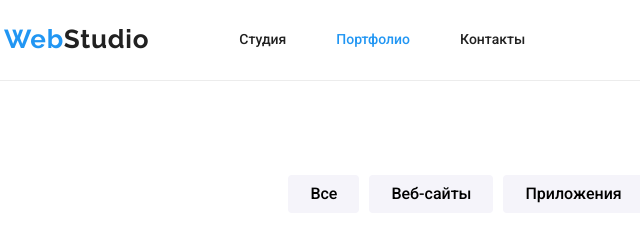
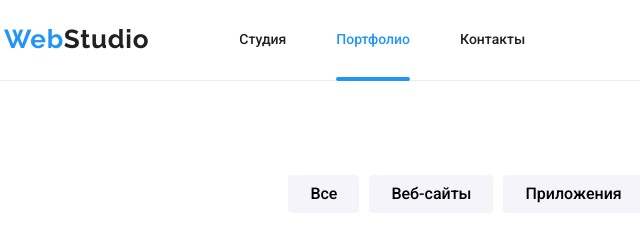
Before and after one commit to smouri/goit-markup-hw-05, a plain HTML site: page portfolio.html in a window 1280 px wide. Shown: the top 240 px of the page, 51-691 px from the left. Drawn offline with nearby package versions, Linux system fonts and the light colour scheme.

Commit message:
add transition

```diff
--- a/css/styles.css
+++ b/css/styles.css
@@ -122,9 +122,19 @@ address {
 }
 
 .site-nav .link.current {
+  position: relative;
   color: var(--accent-color);
 }
-
+.site-nav .link.current::after {
+  content: "";
+  position: absolute;
+  bottom: -1px;
+  display: block;
+  width: 100%;
+  height: 4px;
+  background-color: var(--accent-color);
+  border-radius: 2px;
+}
 .contact-list {
   display: flex;
   align-items: center;
@@ -157,11 +167,13 @@ address {
 .header .link {
   display: flex;
   align-items: center;
+  transition: color 250ms cubic-bezier(0.4, 0, 0.2, 1);
 }
 .mail, .phone {
   align-items: center;
   margin-right: 10px;
   fill: var(--secondary-text-color);
+  transition: fill 250ms cubic-bezier(0.4, 0, 0.2, 1);
 }
 /* Главный блок */
 .section.hero {
@@ -330,6 +342,9 @@ address {
   border: transparent;
   border-radius: 4px;
   cursor: pointer;
+  transition: background-color 250ms cubic-bezier(0.4, 0, 0.2, 1),
+              color 250ms cubic-bezier(0.4, 0, 0.2, 1),
+              box-shadow 250ms cubic-bezier(0.4, 0, 0.2, 1);
 }
 .btn:hover,
 .btn:focus {
@@ -382,9 +397,9 @@ address {
   margin-right: 10px;
   width: 44px;
   height: 44px;
-
   border-radius: 50%;
   cursor: pointer;
+  transition: background-color 250ms cubic-bezier(0.4, 0, 0.2, 1);
 }
 
 .team-socials-item:last-child {
@@ -403,7 +418,6 @@ address {
   justify-content: center;
   width: 100%;
   height: 100%;
-
 }
 
 .team-socials-item:hover,
@@ -413,6 +427,7 @@ address {
 
 .team-socials-svg {
   fill: var(--icons-color);
+  transition: fill 250ms cubic-bezier(0.4, 0, 0.2, 1);
 }
 .team-socials-item:hover .team-socials-svg,
 .team-socials-item:focus .team-socials-svg {
@@ -423,6 +438,7 @@ address {
 }
 .client-logo {
   fill:var(--icons-color);
+  transition: fill 250ms cubic-bezier(0.4, 0, 0.2, 1);
 }
 .client-item {
   display: flex;
@@ -444,6 +460,7 @@ address {
   display: flex;
   align-items: center;
   justify-content: center;
+  transition: border-color 250ms cubic-bezier(0.4, 0, 0.2, 1);
 }
 .client-item:hover,
 .client-item:focus {
@@ -487,6 +504,7 @@ address {
 .address-list .link {
   color: rgba(255, 255, 255, 0.6);
   text-decoration: none;
+  transition: color 250ms cubic-bezier(0.4, 0, 0.2, 1);
 }
 .address-list .link:hover,
 .address-list .link:focus {
@@ -529,6 +547,7 @@ address {
 }
 .portfolio.link {
   display: inline-block;
+  transition: box-shadow 250ms cubic-bezier(0.4, 0, 0.2, 1);
 }
 .portfolio.link:focus, .portfolio.link:hover {
   box-shadow: 0px 1px 1px rgb(0 0 0 / 12%), 0px 4px 4px rgb(0 0 0 / 6%), 1px 4px 6px rgb(0 0 0 / 16%);
```
